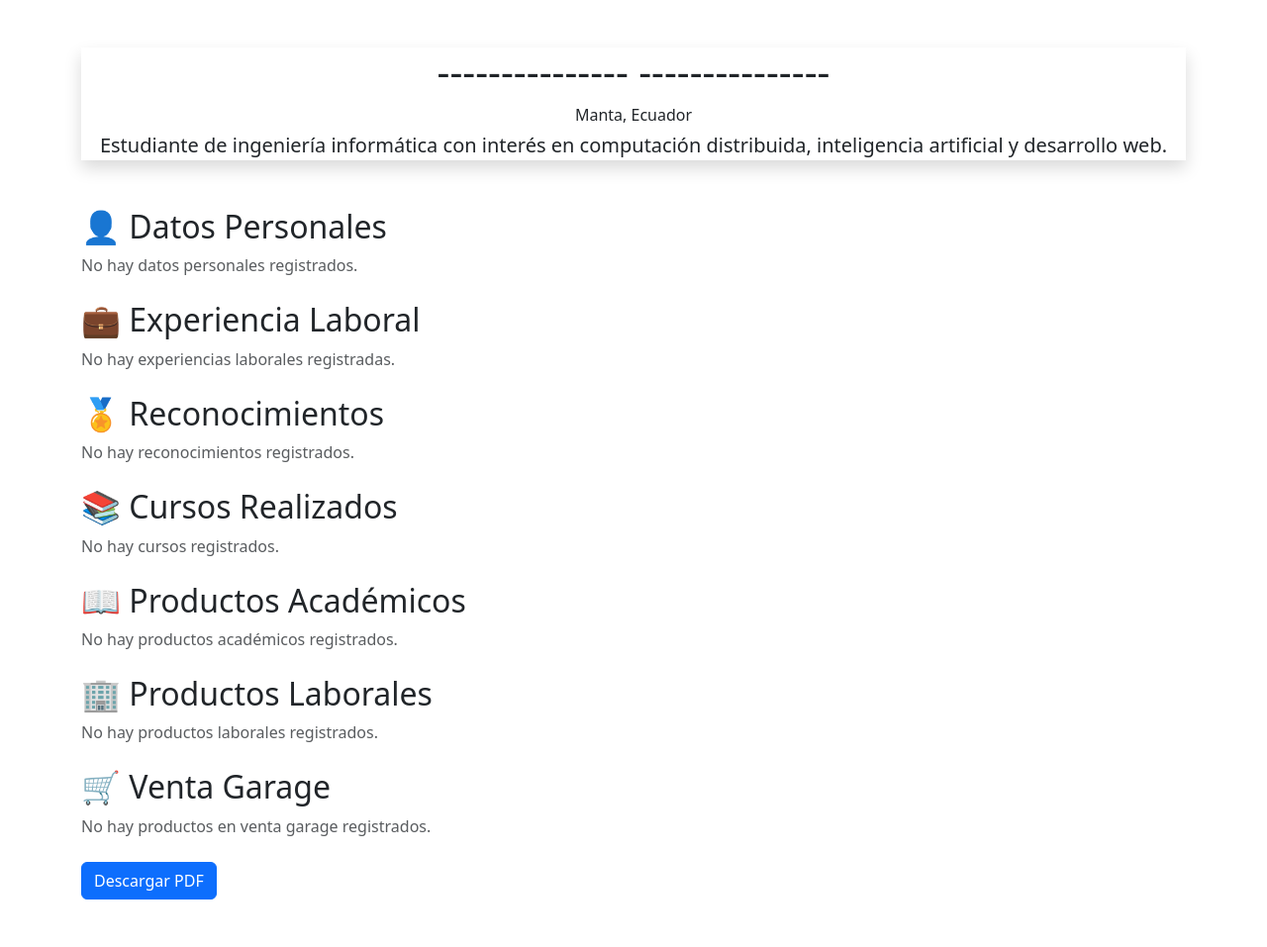
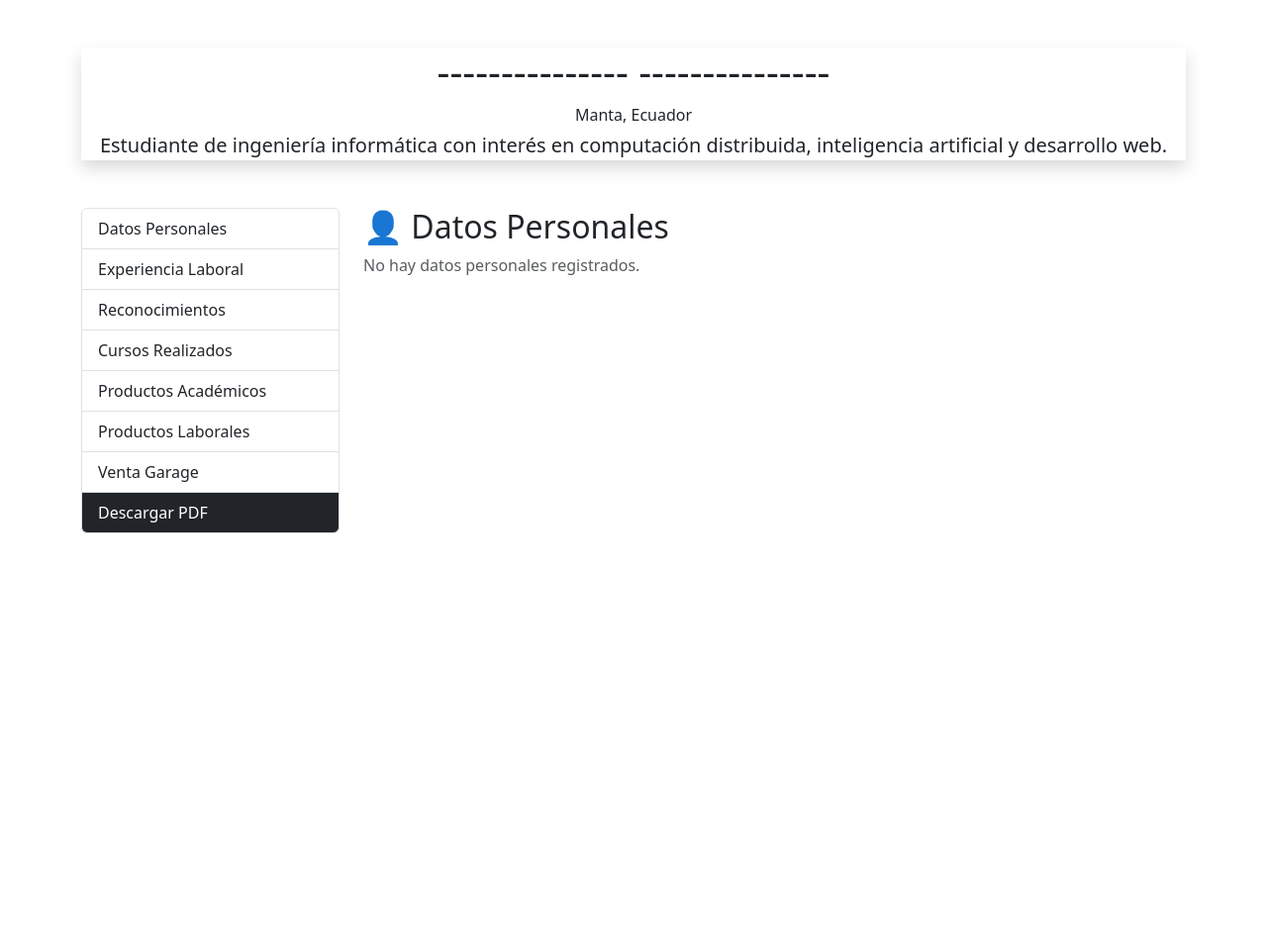
Before and after one commit to alepradofranco/hojadevida, a Django app: page / in a window 1280 px wide. Shown: the whole page at 99% size. After the commit the page ends 539 px from the top, so only its background shows below. Run offline with Django 5.2, Linux system fonts and the light colour scheme; data comes from the database, SQL or seed files in the repository; data that the repository does not hold is empty.

Commit message:
Actualizo hoja de vida

```diff
--- a/tasks/templates/hoja.html
+++ b/tasks/templates/hoja.html
@@ -18,7 +18,24 @@
         <p class="lead">{{ perfil.biografia }}</p>
     </div>
 
+    <!-- Contenedor con menú lateral y contenido -->
+    <div class="row">
+        <div class="col-md-3">
+            <div class="list-group">
+                <button class="list-group-item list-group-item-action" onclick="mostrar('datos')">Datos Personales</button>
+                <button class="list-group-item list-group-item-action" onclick="mostrar('experiencia')">Experiencia Laboral</button>
+                <button class="list-group-item list-group-item-action" onclick="mostrar('reconocimientos')">Reconocimientos</button>
+                <button class="list-group-item list-group-item-action" onclick="mostrar('cursos')">Cursos Realizados</button>
+                <button class="list-group-item list-group-item-action" onclick="mostrar('academicos')">Productos Académicos</button>
+                <button class="list-group-item list-group-item-action" onclick="mostrar('laborales')">Productos Laborales</button>
+                <button class="list-group-item list-group-item-action" onclick="mostrar('garage')">Venta Garage</button>
+                <button class="list-group-item list-group-item-action bg-dark text-white" onclick="descargarPDF()">Descargar PDF</button>
+            </div>
+        </div>
+
+        <div class="col-md-9">
             <!-- Datos Personales -->
+            <div id="datos" class="seccion" style="display:block;">
                 <div class="mb-4">
                     <h2 class="section-title">👤 Datos Personales</h2>
                     {% if perfil.datos_personales %}
@@ -45,8 +62,10 @@
                         <p class="text-muted">No hay datos personales registrados.</p>
                     {% endif %}
                 </div>
+            </div>
 
             <!-- Experiencia Laboral -->
+            <div id="experiencia" class="seccion" style="display:none;">
                 <div class="mb-4">
                     <h2 class="section-title">💼 Experiencia Laboral</h2>
                     {% if perfil.experiencia_laboral.all %}
@@ -74,8 +93,10 @@
                         <p class="text-muted">No hay experiencias laborales registradas.</p>
                     {% endif %}
                 </div>
+            </div>
 
             <!-- Reconocimientos -->
+            <div id="reconocimientos" class="seccion" style="display:none;">
                 <div class="mb-4">
                     <h2 class="section-title">🏅 Reconocimientos</h2>
                     {% if perfil.reconocimientos.all %}
@@ -99,8 +120,10 @@
                         <p class="text-muted">No hay reconocimientos registrados.</p>
                     {% endif %}
                 </div>
+            </div>
 
             <!-- Cursos Realizados -->
+            <div id="cursos" class="seccion" style="display:none;">
                 <div class="mb-4">
                     <h2 class="section-title">📚 Cursos Realizados</h2>
                     {% if perfil.cursos_realizados.all %}
@@ -127,8 +150,10 @@
                         <p class="text-muted">No hay cursos registrados.</p>
                     {% endif %}
                 </div>
+            </div>
 
             <!-- Productos Académicos -->
+            <div id="academicos" class="seccion" style="display:none;">
                 <div class="mb-4">
                     <h2 class="section-title">📖 Productos Académicos</h2>
                     {% if perfil.productos_academicos.all %}
@@ -148,8 +173,10 @@
                         <p class="text-muted">No hay productos académicos registrados.</p>
                     {% endif %}
                 </div>
+            </div>
 
             <!-- Productos Laborales -->
+            <div id="laborales" class="seccion" style="display:none;">
                 <div class="mb-4">
                     <h2 class="section-title">🏢 Productos Laborales</h2>
                     {% if perfil.productos_laborales.all %}
@@ -169,8 +196,10 @@
                         <p class="text-muted">No hay productos laborales registrados.</p>
                     {% endif %}
                 </div>
+            </div>
 
             <!-- Venta Garage -->
+            <div id="garage" class="seccion" style="display:none;">
                 <div class="mb-4">
                     <h2 class="section-title">🛒 Venta Garage</h2>
                     {% if perfil.venta_garage.all %}
@@ -191,13 +220,20 @@
                         <p class="text-muted">No hay productos en venta garage registrados.</p>
                     {% endif %}
                 </div>
-
-        <div class="descargar-pdf">
-        <a href="{% url 'descargar_cv' %}" class="btn btn-primary">Descargar PDF</a>
             </div>
 
         </div>
+    </div>
+</div>
 
-<script src="https://cdn.jsdelivr.net/npm/bootstrap@5.3.2/dist/js/bootstrap.bundle.min.js"></script>
+<script>
+    function mostrar(id) {
+        document.querySelectorAll('.seccion').forEach(s => s.style.display = 'none');
+        document.getElementById(id).style.display = 'block';
+    }
+    function descargarPDF() {
+        window.location.href = "{% url 'descargar_pdf' %}";
+    }
+</script>
 </body>
 </html>
```
Lines whose indentation alone changed are shown as unchanged.
